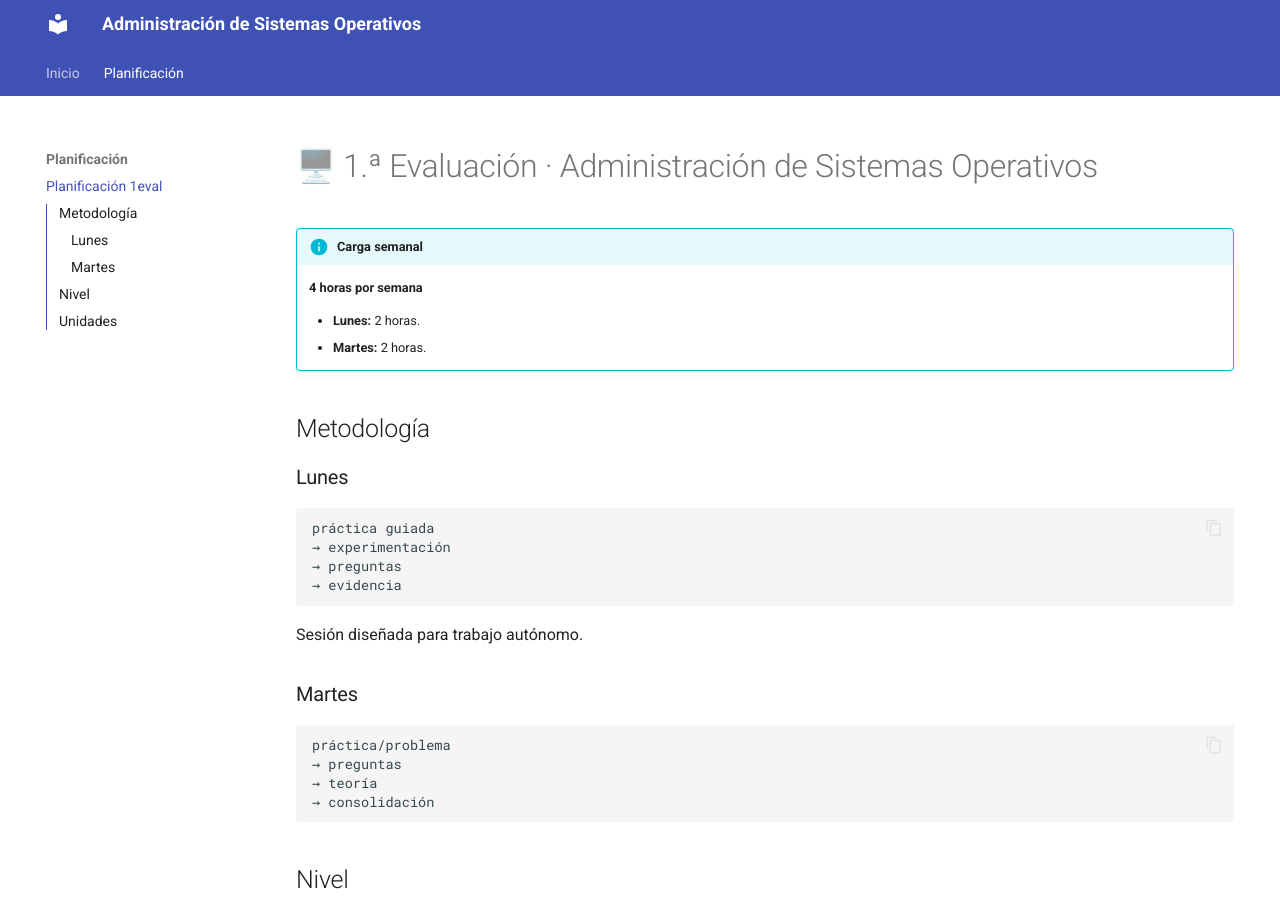
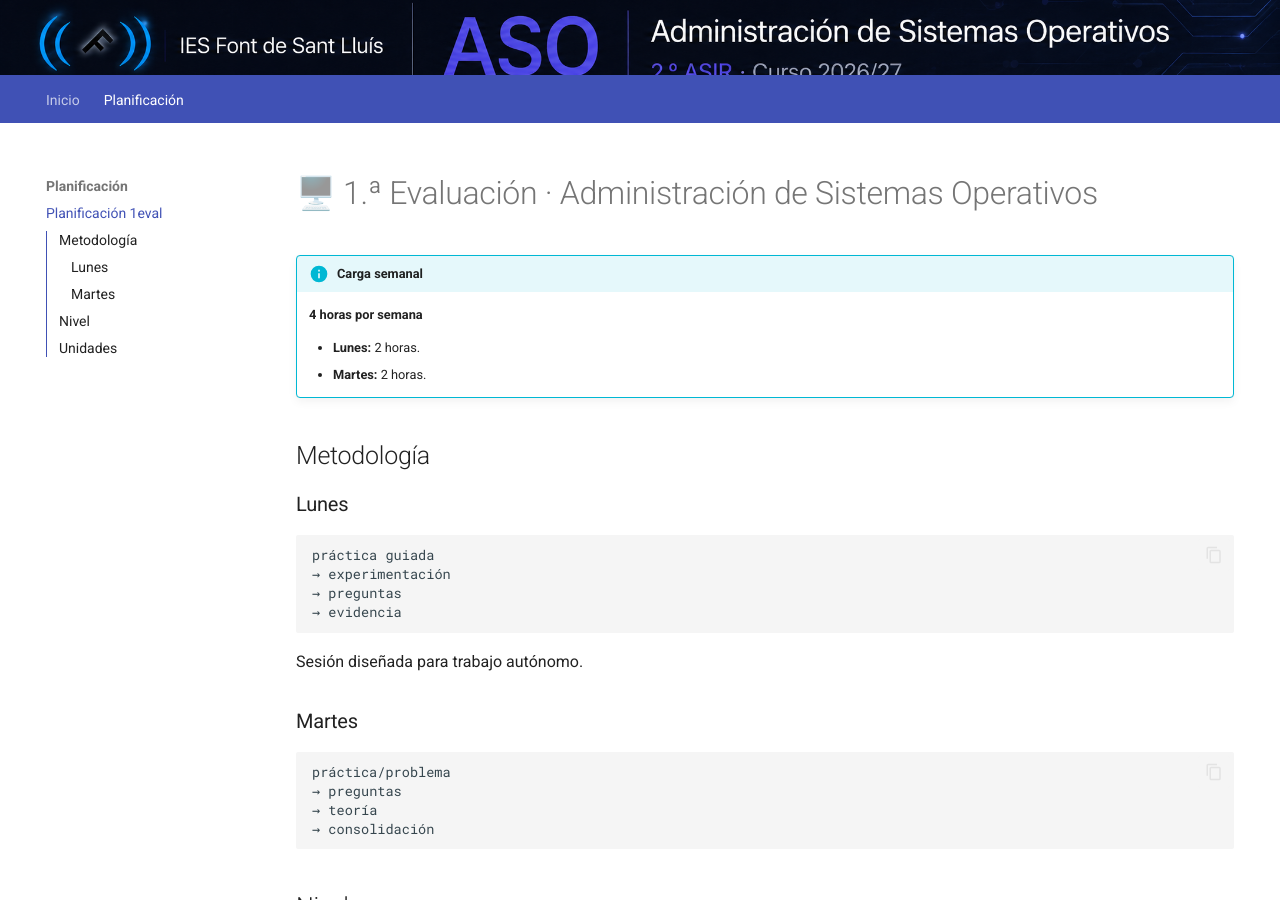
Before and after one commit to mbanulsribes/ASO, an MkDocs documentation site: the page built from docs/alumnado/index_eval1.md, in a window 1280 px wide and 900 px high. Built offline with MkDocs 1.6.1 and Material for MkDocs 9.7.7, drawn with Linux system fonts in a browser that asks for light colours.

Commit message:
Update path for extra CSS in mkdocs.yml

```diff
--- a/mkdocs.yml
+++ b/mkdocs.yml
@@ -29,7 +29,7 @@ theme:
 
 copyright: "2026-2027 María Bañuls Ribes — <a href='https://creativecommons.org/licenses/by-nc-sa/4.0/deed.es' target='_blank'>Licencia CC BY-NC-SA</a>"
 extra_css:
-  - docs/assets/css/extra.css
+  - assets/css/extra.css
 
 plugins: []
 
```
